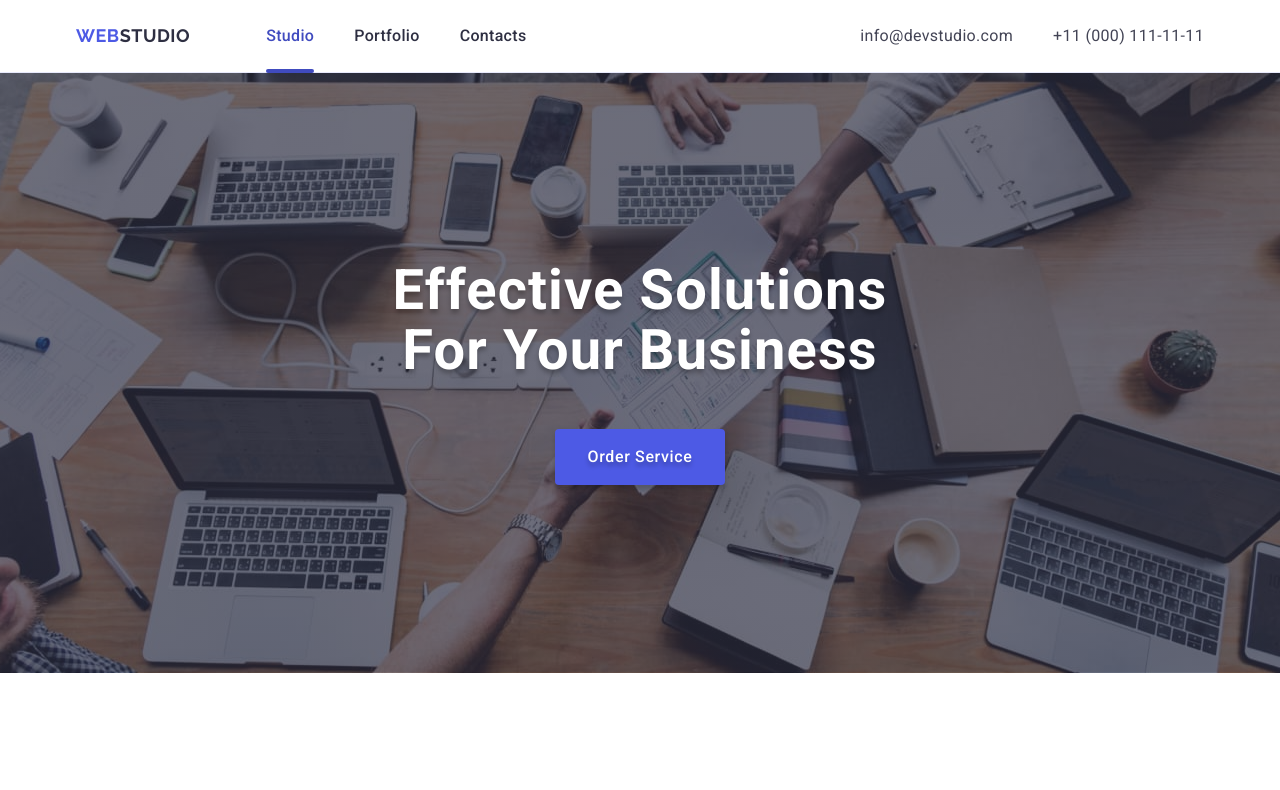
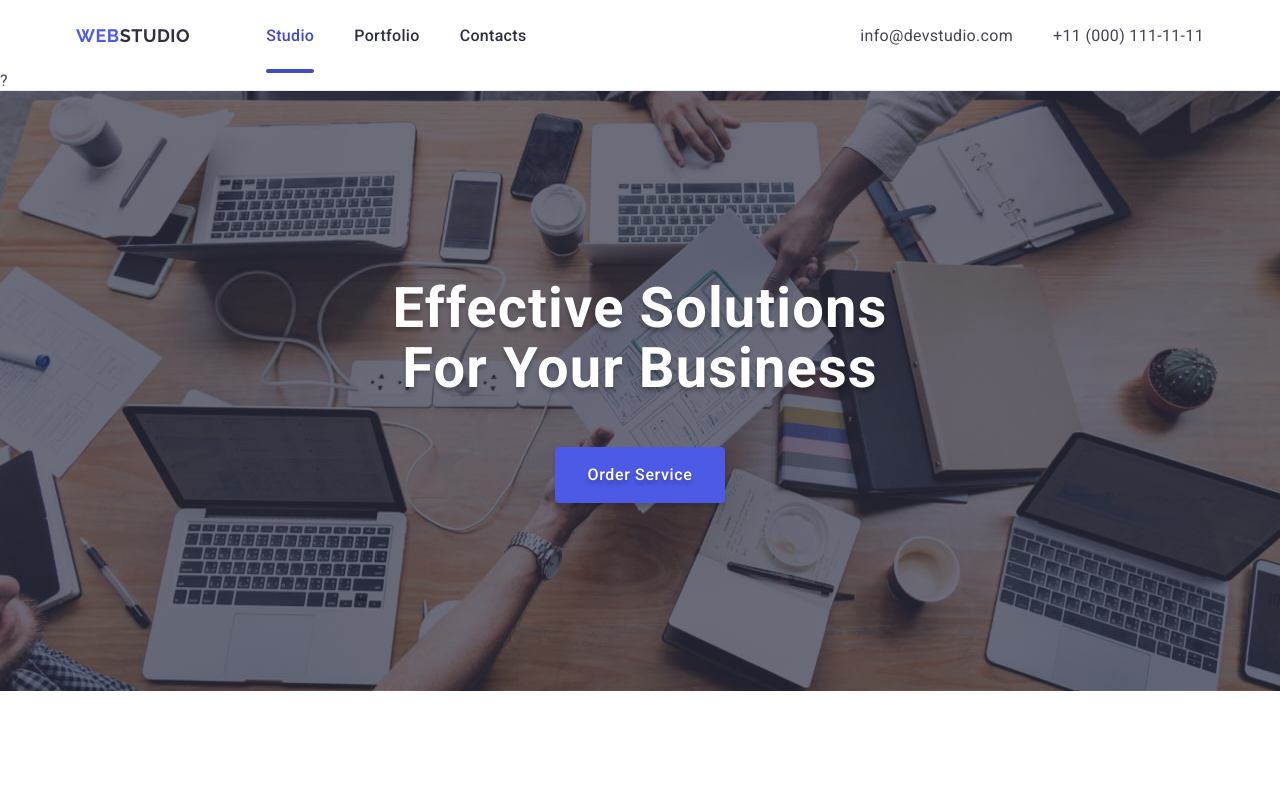
Before and after one commit to Lepeshko/goit-markup-hw-06, a plain HTML site: page index.html in a window 1280 px wide. Shown: the top 790 px of the page. Drawn offline with nearby package versions, Linux system fonts and the light colour scheme.

Commit message:
commit-28.01.24-17.22

```diff
--- a/index.html
+++ b/index.html
@@ -64,6 +64,7 @@
           </svg>
         </button>
       </div>
+      <div>?</div>
     </header>
 
     <!-- MAIN -->
```
